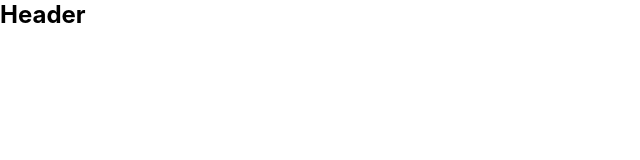
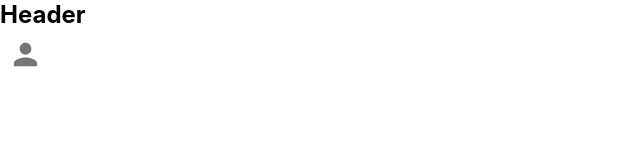
Before and after one commit to haris18896/Tinder_Clone, a React (Create React App) app in the folder tinder-clone/: page / in a window 1280 px wide. Shown: the top 160 px of the page, without its empty margins (0-640 px from the left). Built offline with nearby package versions, Linux system fonts and the light colour scheme.

Commit message:
Working with Header Component

```diff
--- a/tinder-clone/package.json
+++ b/tinder-clone/package.json
@@ -3,12 +3,18 @@
   "version": "0.1.0",
   "private": true,
   "dependencies": {
+    "@emotion/react": "^11.4.1",
+    "@emotion/styled": "^11.3.0",
+    "@mui/icons-material": "^5.0.1",
+    "@mui/material": "^5.0.1",
+    "@mui/styled-engine-sc": "^5.0.0",
     "@testing-library/jest-dom": "^5.14.1",
     "@testing-library/react": "^11.2.7",
     "@testing-library/user-event": "^12.8.3",
     "react": "^17.0.2",
     "react-dom": "^17.0.2",
     "react-scripts": "4.0.3",
+    "styled-components": "^5.3.1",
     "web-vitals": "^1.1.2"
   },
   "scripts": {
--- a/tinder-clone/src/components/header/Header.js
+++ b/tinder-clone/src/components/header/Header.js
@@ -1,11 +1,19 @@
 import React from 'react'
 import './Header.css';
+
+import PersonIcon from '@mui/icons-material/Person';
+import ForumIcon from '@mui/icons-material/Forum';
+import IconButton from '@mui/material/IconButton';
+
 
 
 function Header() {
     return (
         <div className="header">
             <h2>Header</h2>
+            <IconButton>
+                <PersonIcon fontSize="large" className="header__icon" />
+            </IconButton>
         </div>
     )
 }
```
Also changed, not shown: 1 other file (tests, documents, lock files or other folders).
